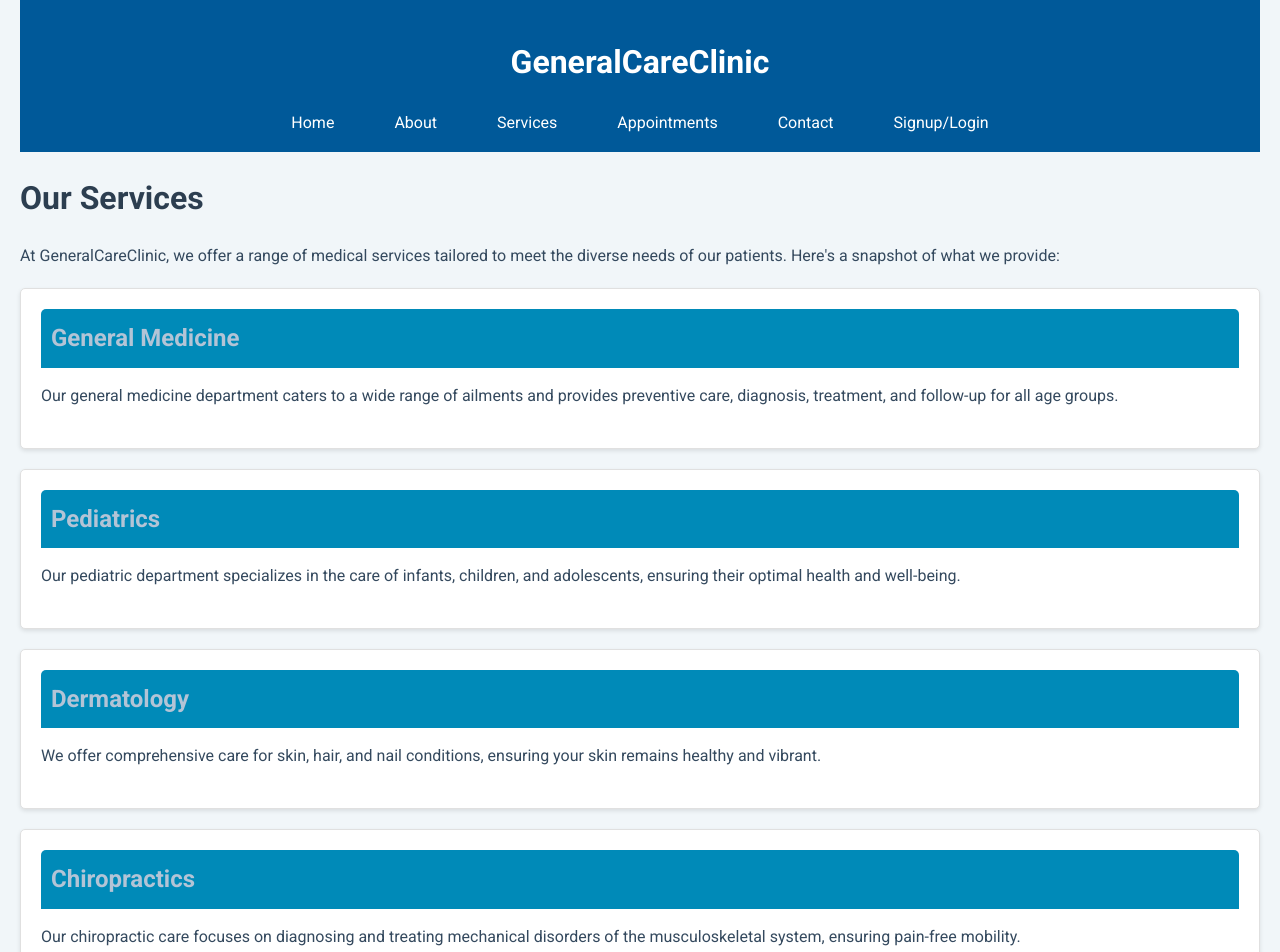
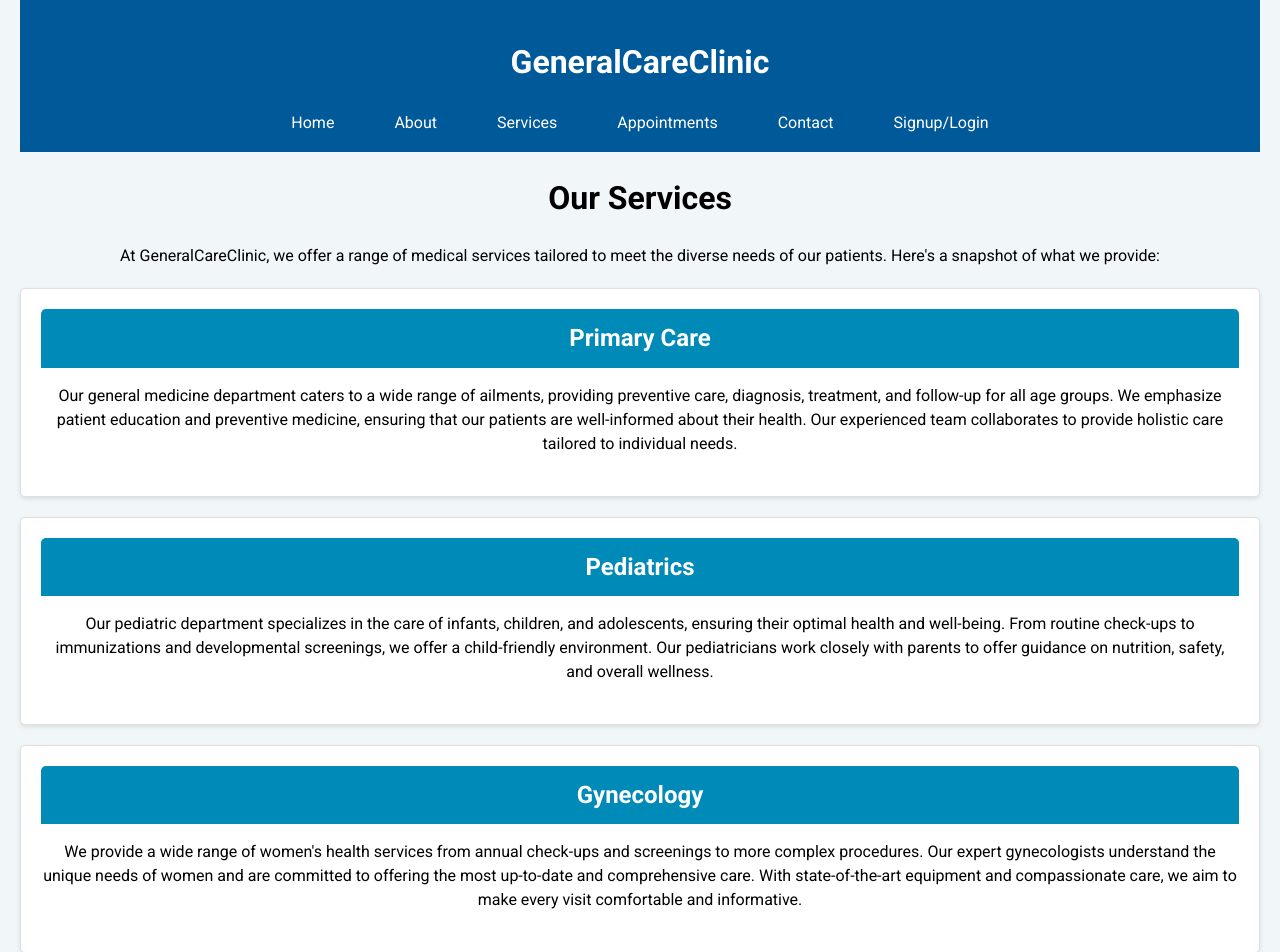
Before and after one commit to Mudpadans/SpecsCapstone, a React (Create React App) app: page /services in a window 1280 px wide. Shown: the top 952 px of the page. Built offline with nearby package versions, Linux system fonts and the light colour scheme.

Commit message:
more css

```diff
--- a/src/App.css
+++ b/src/App.css
@@ -63,6 +63,13 @@ section {
     height: 250px;
     width: 250px;
     border-radius: 50%;
+    transition: transform 0.3s ease, box-shadow 0.3s ease;
+    box-shadow: 0px 3px 15px rgba(0, 0, 0, 0.1);
+}
+
+.serviceImg:hover {
+    transform: scale(1.05);
+    box-shadow: 0px 5px 20px rgba(0, 0, 0, 0.2)
 }
 
 h2 {
--- a/src/Components/Home.js
+++ b/src/Components/Home.js
@@ -3,6 +3,9 @@ import React from 'react';
 import primaryCareImg from "../images/cdc-vt7iAyiwpf0-unsplash.jpg"
 import pediatricsImg from "../images/cdc-COV00lEV3fM-unsplash.jpg"
 import dermatologyImg from "../images/bermix-studio-yooU2TAGiSQ-unsplash.jpg"
+import gynecologyImg from "../images/volodymyr-hryshchenko-87ev1NvhDsU-unsplash.jpg"
+import cardiologyImg from "../images/towfiqu-barbhuiya-QsBfOwMoPNY-unsplash.jpg"
+import orthopedicsImg from "../images/tom-claes-CfdzNybONzc-unsplash.jpg"
 
 const Section = ({ id, title, children}) => {
     return (
@@ -48,9 +51,11 @@ const Home = () => {
                     </div>
                     <div>
                         <li>Gynecology</li>
+                        <img className="serviceImg" src={gynecologyImg} alt="Gynecology"/>
                     </div>
                     <div>
                         <li>Cardiology</li>
+                        <img className="serviceImg" src={cardiologyImg} alt="Cardiology"/>
                     </div>
                     <div>
                         <li>Dermatology</li>
@@ -58,6 +63,7 @@ const Home = () => {
                     </div>
                     <div>
                         <li>Orthopedics</li>
+                        <img className="serviceImg" src={orthopedicsImg} alt="Orthopedics"/>
                     </div>
                 </ul>
             </Section>
--- a/src/Components/Services.css
+++ b/src/Components/Services.css
@@ -7,12 +7,12 @@
 }
 
 .services-page h1 {
-    color: #2c3e50;
+    text-align: center;
     margin-bottom: 20px;
 }
 
 .services-page p {
-    color: #34495e;
+    text-align: center;
     font-size: 16px;
     line-height: 1.5;
     margin-bottom: 20px;
@@ -28,6 +28,7 @@
 }
 
 .service-card h2 {
-    color: #B3C4D6;
+    text-align: center;
+    color: #fff;
     margin-top: 0;
 }
--- a/src/Components/Services.js
+++ b/src/Components/Services.js
@@ -12,38 +12,66 @@ const Services = () => {
                 what we provide:
                 </p>
                 <div className="service-card">
-                <h2>General Medicine</h2>
+    <h2>Primary Care</h2>
     <p>
-                    Our general medicine department caters to
-                    a wide range of ailments and provides
-                    preventive care, diagnosis, treatment, and
-                    follow-up for all age groups.
+        Our general medicine department caters to a wide range of ailments, providing
+        preventive care, diagnosis, treatment, and follow-up for all age groups. We
+        emphasize patient education and preventive medicine, ensuring that our patients
+        are well-informed about their health. Our experienced team collaborates to
+        provide holistic care tailored to individual needs.
     </p>
 </div>
 <div className="service-card">
     <h2>Pediatrics</h2>
     <p>
-                    Our pediatric department specializes in the
-                    care of infants, children, and adolescents,
-                    ensuring their optimal health and well-being.
+        Our pediatric department specializes in the care of infants, children, and
+        adolescents, ensuring their optimal health and well-being. From routine check-ups
+        to immunizations and developmental screenings, we offer a child-friendly
+        environment. Our pediatricians work closely with parents to offer guidance on
+        nutrition, safety, and overall wellness.
+    </p>
+</div>
+<div className="service-card">
+    <h2>Gynecology</h2>
+    <p>
+        We provide a wide range of women's health services from annual check-ups and
+         screenings to more complex procedures. Our expert gynecologists understand
+         the unique needs of women and are committed to offering the most up-to-date
+         and comprehensive care. With state-of-the-art equipment and compassionate care,
+         we aim to make every visit comfortable and informative.
+    </p>
+</div>
+<div className="service-card">
+    <h2>Cardiology</h2>
+    <p>
+        Our cardiology department is dedicated to the diagnosis, treatment, and prevention
+        of cardiovascular diseases. With a combination of the latest technology and
+        the best cardiologists, we provide comprehensive heart care from check-ups and
+        diagnostics to advanced surgical interventions. We prioritize patient education,
+        ensuring everyone understands their heart health and ways to enhance it.
     </p>
 </div>
 <div className="service-card">
     <h2>Dermatology</h2>
     <p>
-                    We offer comprehensive care for skin, hair,
-                    and nail conditions, ensuring your skin remains
-                    healthy and vibrant.
+        We offer comprehensive care for skin, hair, and nail conditions, ensuring your
+        skin remains healthy and vibrant. Our dermatologists are skilled in treating
+        a variety of conditions, from acne and eczema to more complex skin diseases.
+        With advanced cosmetic and therapeutic treatments, we aim to restore and enhance
+        the health and beauty of your skin.
     </p>
 </div>
 <div className="service-card">
-                <h2>Chiropractics</h2>
+    <h2>Orthopedics</h2>
     <p>
-                    Our chiropractic care focuses on diagnosing and
-                    treating mechanical disorders of the musculoskeletal
-                    system, ensuring pain-free mobility.
+        Our orthopedic department focuses on the diagnosis, treatment, and prevention
+        of disorders related to the musculoskeletal system. From sports injuries and
+        arthritis to complex spine surgeries, our team provides state-of-the-art care.
+        We prioritize rehabilitation and physical therapy, ensuring that our patients
+        regain maximum mobility and live pain-free.
     </p>
 </div>
+
         </div>
     )
 }
```
Lines whose indentation alone changed are shown as unchanged.
